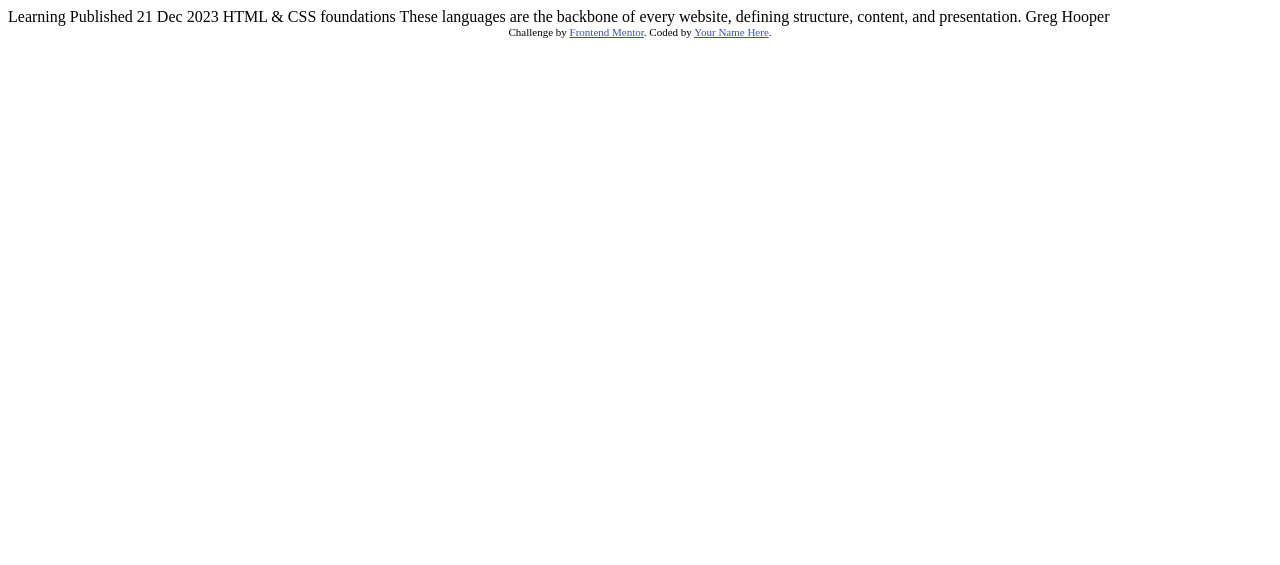
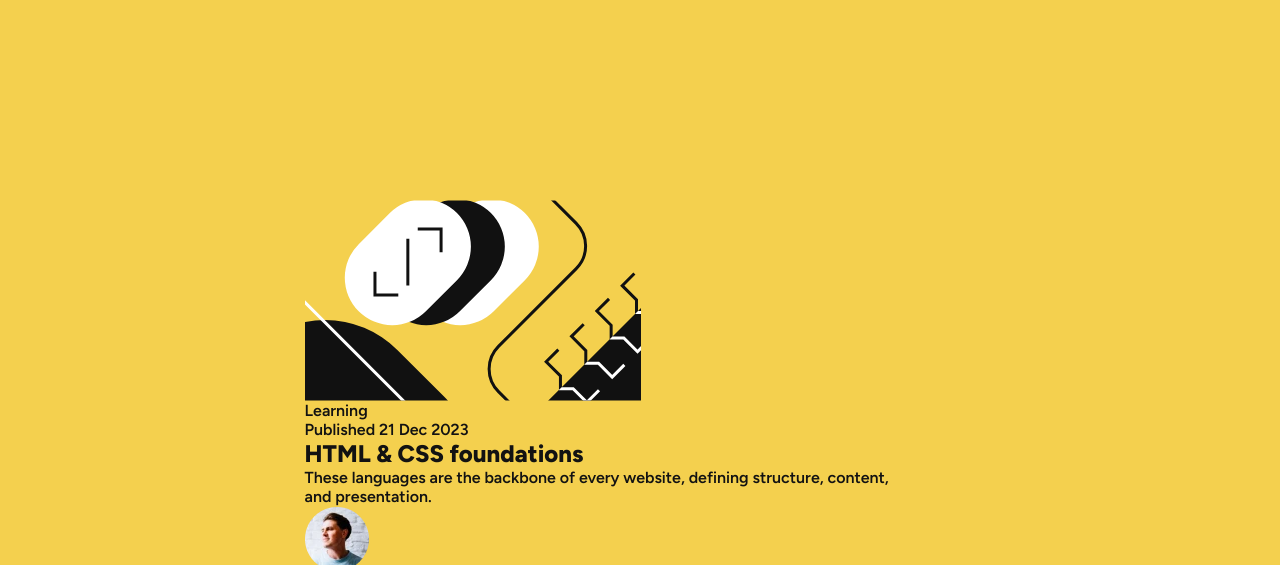
Before and after one commit to ryanzeroseven/fem-blog-preview-card, a plain HTML site: page index.html in a window 1280 px wide. Shown: the top 565 px of the page. Drawn offline with Linux system fonts and the light colour scheme.

Commit message:
initial setup of HTML & CSS.

```diff
--- a/index.html
+++ b/index.html
@@ -1,34 +1,52 @@
 <!DOCTYPE html>
 <html lang="en">
-<head>
-  <meta charset="UTF-8">
-  <meta name="viewport" content="width=device-width, initial-scale=1.0"> <!-- displays site properly based on user's device -->
+  <head>
+    <meta charset="UTF-8" />
+    <meta name="viewport" content="width=device-width, initial-scale=1.0" />
+    <!-- displays site properly based on user's device -->
 
-  <link rel="icon" type="image/png" sizes="32x32" href="./assets/images/favicon-32x32.png">
+    <!-- Favicon -->
+    <link
+      rel="icon"
+      type="image/png"
+      sizes="32x32"
+      href="./assets/images/favicon-32x32.png"
+    />
 
-  <title>Frontend Mentor | Blog preview card</title>
+    <!-- Google fonts -->
+    <link rel="preconnect" href="https://fonts.googleapis.com" />
+    <link rel="preconnect" href="https://fonts.gstatic.com" crossorigin />
+    <link
+      href="https://fonts.googleapis.com/css2?family=Figtree:wght@600;800&display=swap"
+      rel="stylesheet"
+    />
 
-  <!-- Feel free to remove these styles or customise in your own stylesheet 👍 -->
-  <style>
-    .attribution { font-size: 11px; text-align: center; }
-    .attribution a { color: hsl(228, 45%, 44%); }
-  </style>
-</head>
-<body>
+    <!--  Stylesheet -->
+    <link rel="stylesheet" href="style/style.css" />
 
-  Learning
-
-  Published 21 Dec 2023
-
-  HTML & CSS foundations
-
-  These languages are the backbone of every website, defining structure, content, and presentation.
-
-  Greg Hooper
-
-  <div class="attribution">
-    Challenge by <a href="https://www.frontendmentor.io?ref=challenge" target="_blank">Frontend Mentor</a>.
-    Coded by <a href="#">Your Name Here</a>.
-  </div>
-</body>
+    <title>Blog preview card | Frontend Mentor</title>
+  </head>
+  <body class="grid-items-center">
+    <article>
+      <header>
+        <img
+          src="assets/images/illustration-article.svg"
+          alt="Abstract design of a card."
+        />
+        <div class="tag">Learning</div>
+        <p>Published <date>21 Dec 2023</date></p>
+      </header>
+      <main>
+        <h1>HTML &amp; CSS foundations</h1>
+        <p>
+          These languages are the backbone of every website, defining structure,
+          content, and presentation.
+        </p>
+      </main>
+      <footer>
+        <img src="assets/images/image-avatar.webp" alt="" />
+        <h2>Grep Hooper</h2>
+      </footer>
+    </article>
+  </body>
 </html>
--- /dev/null
+++ b/style/style.css
@@ -0,0 +1,105 @@
+:root {
+  --ff: 'Figtree', system-ui;
+
+  --fs-400: 1rem;
+  --fs-500: 2rem;
+
+  --fw-400: 400;
+  --fw-600: 600;
+  --fw-800: 800;
+
+  --clr-primary: hsl(47, 88%, 63%);
+
+  --clr-white: hsl(0, 0%, 100%);
+  --clr-grey: hsl(0, 0%, 50%);
+  --clr-black: hsl(0, 0%, 7%);
+}
+
+/* makes sizing simpler */
+*,
+*::before,
+*::after {
+  box-sizing: border-box;
+}
+
+/* remove default spacing */
+/* force styling of type through styling, rather than elements */
+* {
+  margin: 0;
+  padding: 0;
+  /* font: inherit; */
+}
+
+/* dark mode user-agent-styles */
+/* improves punctuation in supported browsers */
+html {
+  color-scheme: dark light;
+  hanging-punctuation: first last;
+}
+
+/* min body height */
+body {
+  min-height: 100svh;
+  font-family: var(--ff);
+  background: var(--clr-primary);
+  color: var(--clr-black);
+  font-size: var(--fs-400);
+}
+
+/* responsive images/videos */
+img,
+picture,
+svg,
+video {
+  display: block;
+  max-width: 100%;
+}
+
+img {
+  height: auto;
+  vertical-align: middle;
+  font-style: italic;
+  background-repeat: none;
+  background-size: cover;
+  shape-margin: 0.75rem;
+}
+
+/* Improved heading in supported browsers */
+h1,
+h2,
+h3,
+h4,
+h5,
+h6 {
+  text-wrap: balance;
+}
+
+/* improve readability with max-width on paragraphs and lists */
+/* prevent orphans in supported browsers */
+p,
+li {
+  max-width: var(--p-max-width, 65ch);
+  text-wrap: pretty;
+}
+
+ul,
+ol {
+  list-style: none;
+}
+
+/* Utility class to hide elements but keep it accessible */
+.visually-hidden {
+  clip: rect(0 0 0 0);
+  clip-path: inset(50%);
+  height: 1px;
+  overflow: hidden;
+  position: absolute;
+  white-space: nowrap;
+  width: 1px;
+}
+
+/* Utility class to center items mainly  */
+.grid-items-center {
+  display: grid;
+  place-items: center;
+}
```
